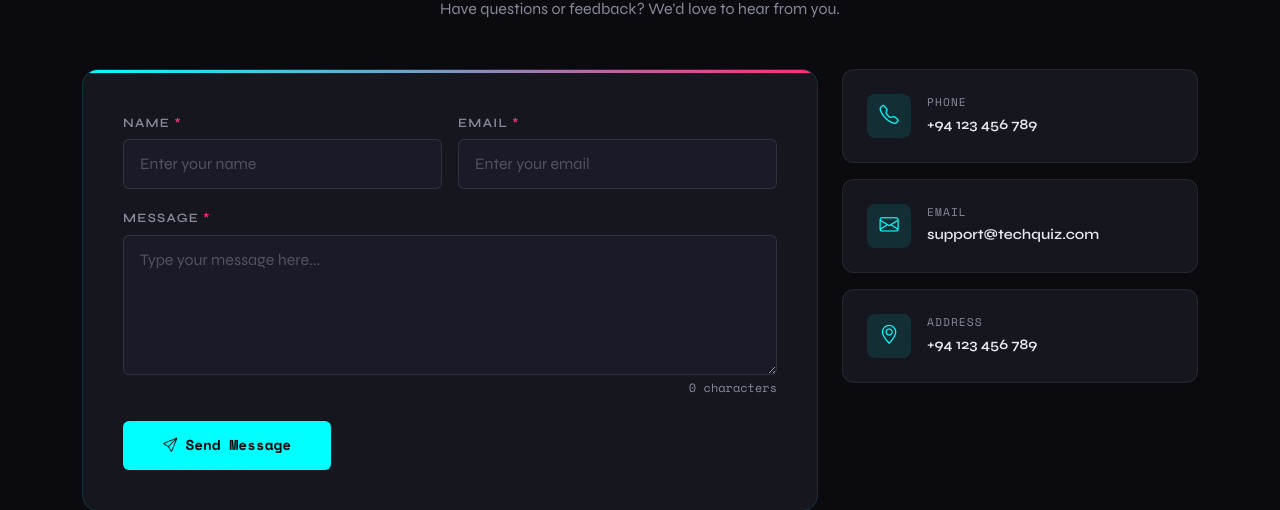
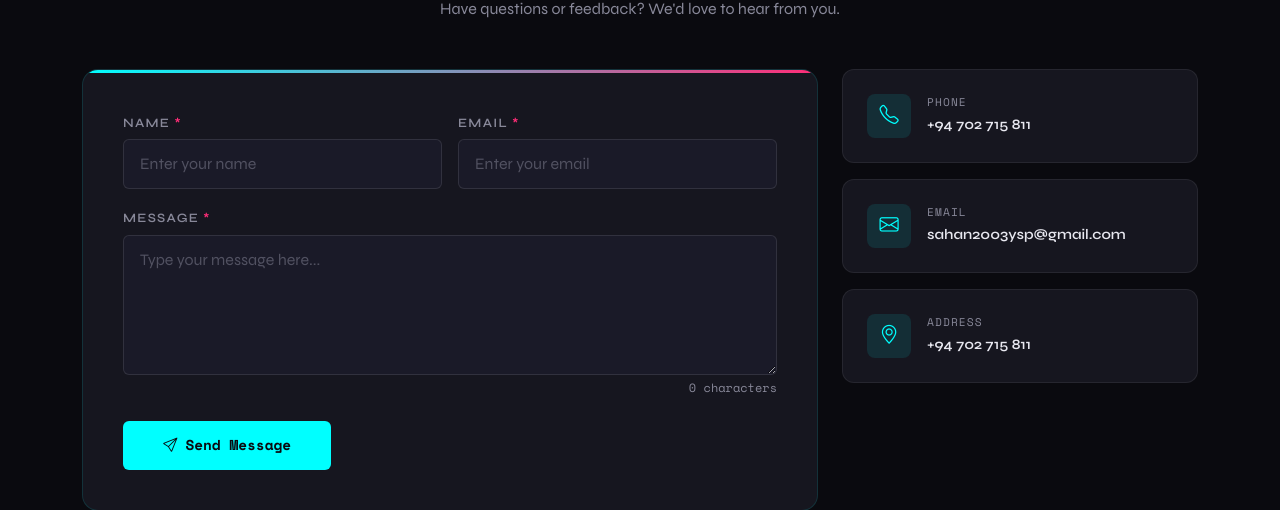
Before and after one commit to sahanysp/Quiz_web_app, a PHP site: page /contact.php in a window 1280 px wide. Shown: the part 210-720 px from the top of the page. Run offline with PHP 8.4, Linux system fonts and the light colour scheme.

Commit message:
contacts updated and finalized

```diff
--- a/techquiz/contact.php
+++ b/techquiz/contact.php
@@ -277,21 +277,21 @@ if ($_SERVER['REQUEST_METHOD'] === 'POST') {
                         <div class="info-icon"><i class="bi bi-telephone"></i></div>
                         <div>
                             <div class="info-label">PHONE</div>
-                            <div class="info-value">+94 123 456 789</div>
+                            <div class="info-value">+94 702 715 811</div>
                         </div>
                     </div>
                     <div class="info-card">
                         <div class="info-icon"><i class="bi bi-envelope"></i></div>
                         <div>
                             <div class="info-label">EMAIL</div>
-                            <div class="info-value">support@techquiz.com</div>
+                            <div class="info-value">sahan2003ysp@gmail.com</div>
                         </div>
                     </div>
                     <div class="info-card">
                         <div class="info-icon"><i class="bi bi-geo-alt"></i></div>
                         <div>
                             <div class="info-label">ADDRESS</div>
-                            <div class="info-value">+94 123 456 789</div>
+                            <div class="info-value">+94 702 715 811</div>
                         </div>
                     </div>
                 </div>
```
